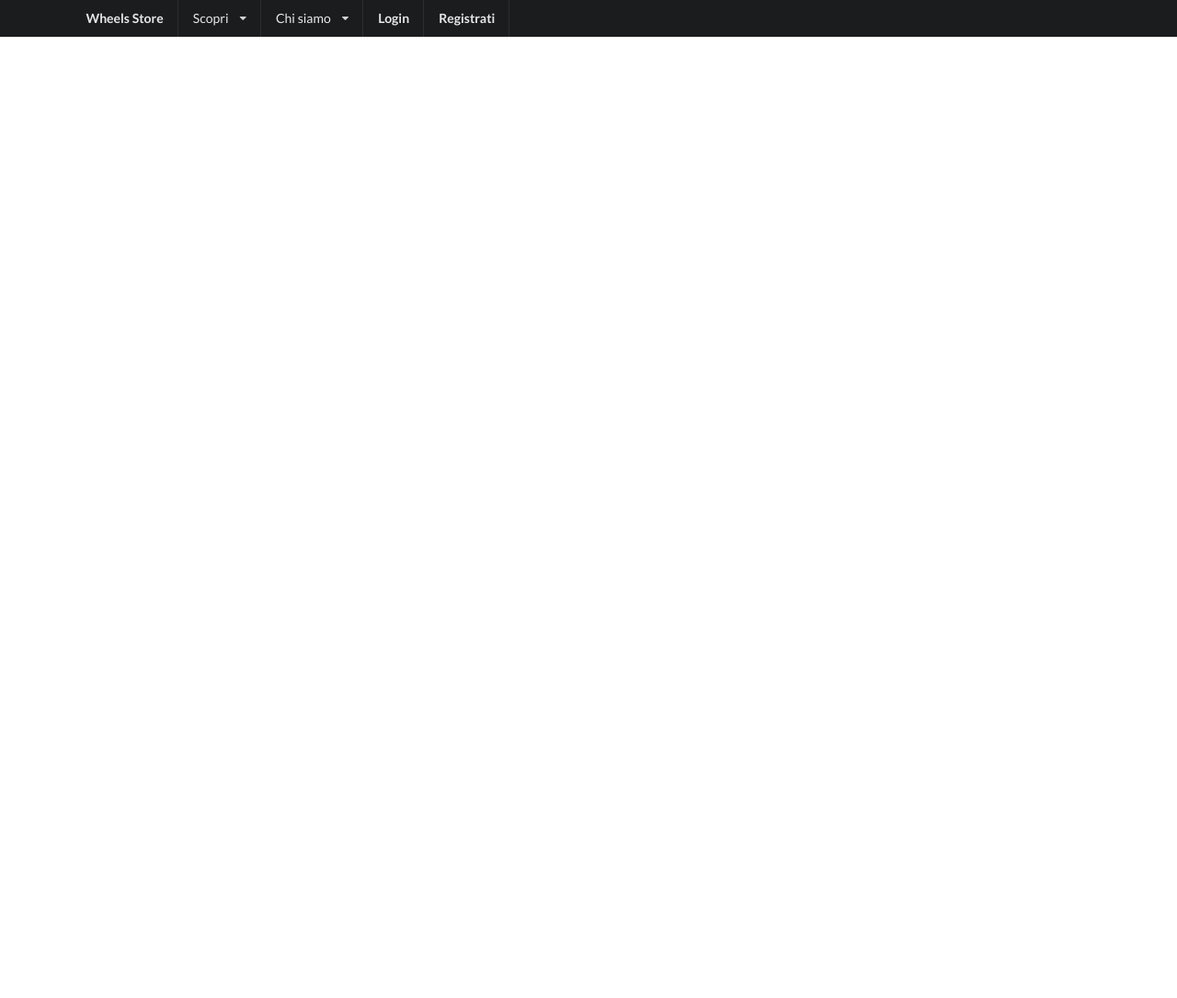
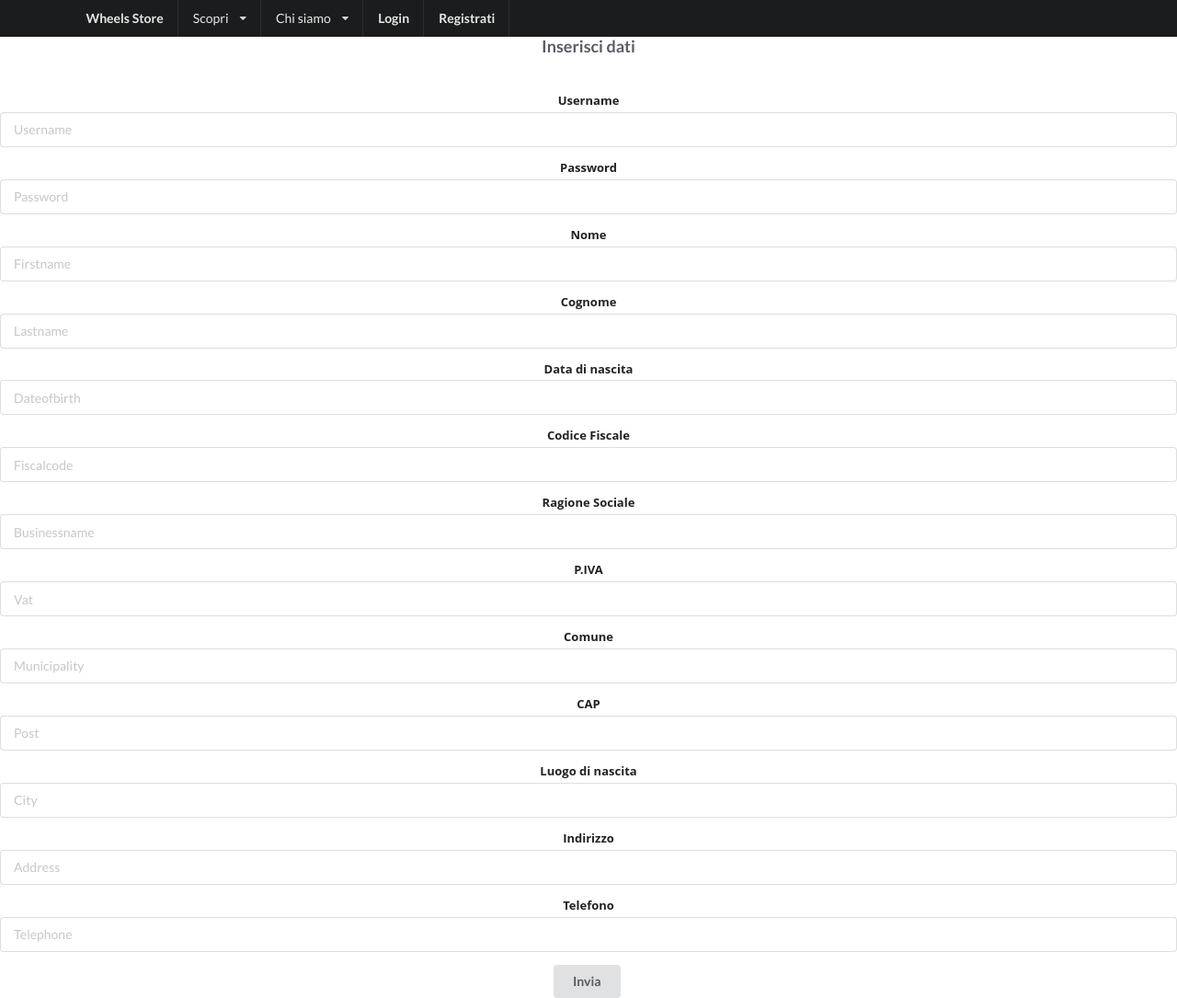
Before and after one commit to SabatinoContrader/ContraderSPAFrontend, a website built with webpack: page app/views/index.html at #!/insertUser in a window 1280 px wide. Shown: the whole page at 92% size. Before the commit the page ends 800 px from the top, so only its background shows below. Built offline with nearby package versions, Linux system fonts and the light colour scheme; some packages are replaced by stand-ins of ours.

Commit message:
Registrati

```diff
--- a/app/controllers/InsertUserController.js
+++ b/app/controllers/InsertUserController.js
@@ -17,7 +17,6 @@ function InsertUserController($scope, RemoteCallService) {
             city: $scope.city,
             address: $scope.address,
             telephone: $scope.telephone,
-            role: $scope.role
         }
         RemoteCallService.post("users/newUser", data).then(function(data) {
             if (data.status >= 200) {
--- a/app/controllers/index.js
+++ b/app/controllers/index.js
@@ -4,3 +4,4 @@ app.controller('NewGommaController', require('./NewGommaController'));
 app.controller('ListaGommeByManufacturerController', require('./ListaGommeByManufacturerController'));
 app.controller('LoginPageController', require('./LoginPageController'));
 app.controller('AboutController', require('./AboutController'));
+app.controller('InsertUserController', require('./InsertUserController'));
--- a/app/routing.js
+++ b/app/routing.js
@@ -15,6 +15,9 @@ app.config(function($routeProvider) {
   .when("/listaGommeByManufacturer", {
     templateUrl : "listaGommeByManufacturer.html"
   })
+  .when("/insertUser", {
+      templateUrl : "InsertUser.html"
+  })
   .when("/loginpage", {
     templateUrl : "loginpage.html"
   })
--- a/app/views/InsertUser.html
+++ b/app/views/InsertUser.html
@@ -1,4 +1,5 @@
 <div id="users" ng-controller="InsertUserController">
+    <h1></h1>
     <h3 style="text-align: center; margin-bottom: 3%;">Inserisci dati</h3>
     <form class="ui form">
         <div class="field">
@@ -10,63 +11,57 @@
             <input type="text" name="password" placeholder="Password" ng-model="password">
         </div>
         <div class="field">
-            <label>Firstname</label>
+            <label>Nome</label>
             <input type="text" name="firstname" placeholder="Firstname" ng-model="firstname">
         </div>
         <div class="field">
-            <label>Lastname</label>
+            <label>Cognome</label>
             <input type="text" name="lastname" placeholder="Lastname" ng-model="lastname">
         </div>
         <div class="field">
-            <label>Date of birth</label>
+            <label>Data di nascita</label>
             <input type="text" name="dateofbirth" placeholder="Dateofbirth" ng-model="dateofbirth">
         </div>
         <div class="field">
-            <label>Fiscal Code</label>
+            <label>Codice Fiscale</label>
             <input type="text" name="fiscalcode" placeholder="Fiscalcode" ng-model="fiscalcode">
         </div>
         <div class="field">
-            <label>Weight</label>
-            <input type="text" name="weight" placeholder="Weight" ng-model="weight">
+            <label>Ragione Sociale</label>
+            <input type="text" name="businessname" placeholder="Businessname" ng-model="businessname">
         </div>
         <div class="field">
-            <label>Speed</label>
-            <input type="text" name="speed" placeholder="Speed" ng-model="speed">
+            <label>P.IVA</label>
+            <input type="text" name="vat" placeholder="Vat" ng-model="vat">
         </div>
         <div class="field">
-            <label>Season</label>
-            <input type="text" name="season" placeholder="Season" ng-model="season">
+            <label>Comune</label>
+            <input type="text" name="municipality" placeholder="Municipality" ng-model="municipality">
         </div>
         <div class="field">
-            <label>Type Vehicle</label>
-            <input type="text" name="typeVehicle" placeholder="TypeVehicle" ng-model="typeVehicle">
+            <label>CAP</label>
+            <input type="text" name="post" placeholder="Post" ng-model="post">
         </div>
         <div class="field">
-            <label>Quantity</label>
-            <input type="text" name="quantity" placeholder="Quantity" ng-model="quantity">
+            <label>Luogo di nascita</label>
+            <input type="text" name="city" placeholder="City" ng-model="city">
         </div>
-        <button class="ui button" type="submit" ng-click="sendGomma()">Invia</button>
+        <div class="field">
+            <label>Indirizzo</label>
+            <input type="text" name="address" placeholder="Address" ng-model="address">
+        </div>
+        <div class="field">
+            <label>Telefono</label>
+            <input type="text" name="telephone" placeholder="Telephone" ng-model="telephone">
+        </div>
+
+
+        <button class="ui button" type="submit" ng-click="sendUser()">Invia</button>
     </form>
     <div class="ui positive message" ng-if="insertSuccess">
         <i class="close icon"></i>
         <div class="header">
-            Pneumatico inserito con successo!
+            Utente Registrato!
         </div>
     </div>
 </div>
-
-
-username
-password
-firstname
-lastname
-dateofbirth
-fiscalcode
-businessname
-vat
-municipality
-post
-city
-address
-telephone
-role
```
Also changed, not shown: app/views/loginpage.html (+3 -1 lines).
